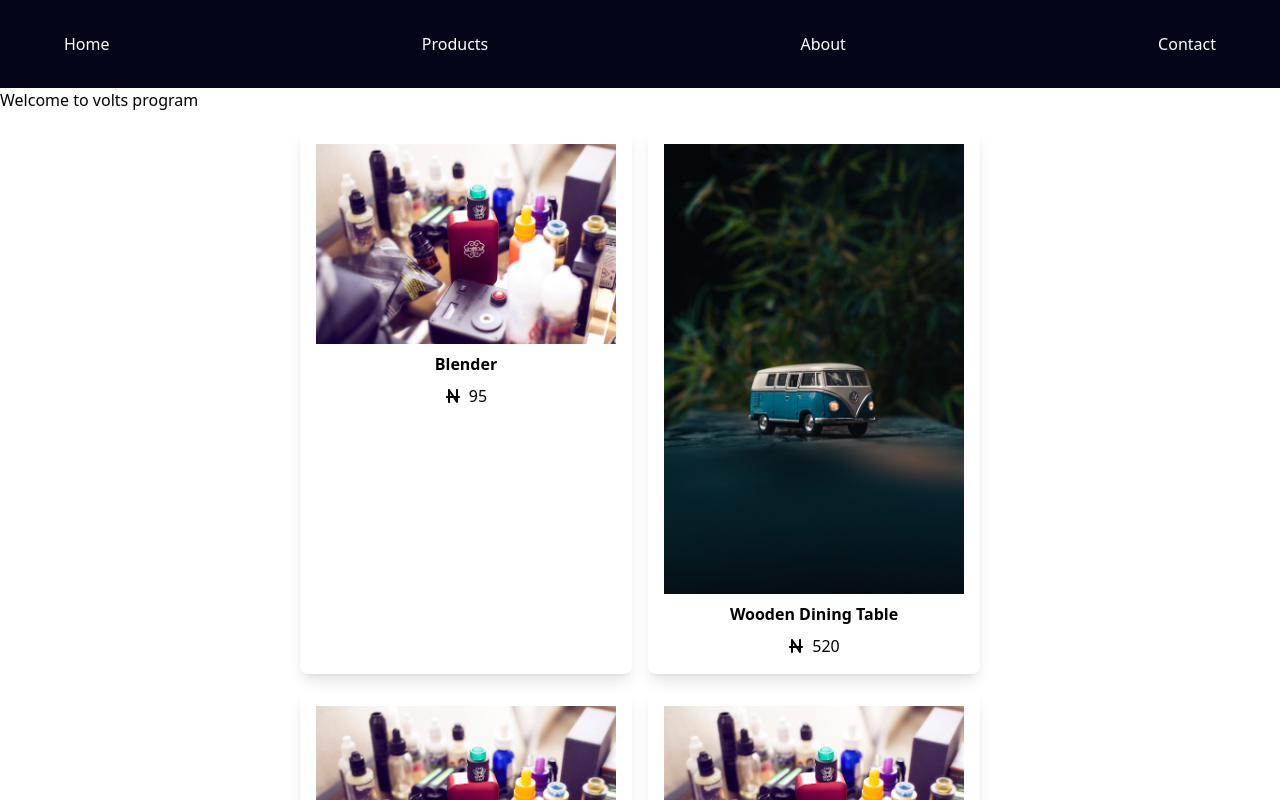
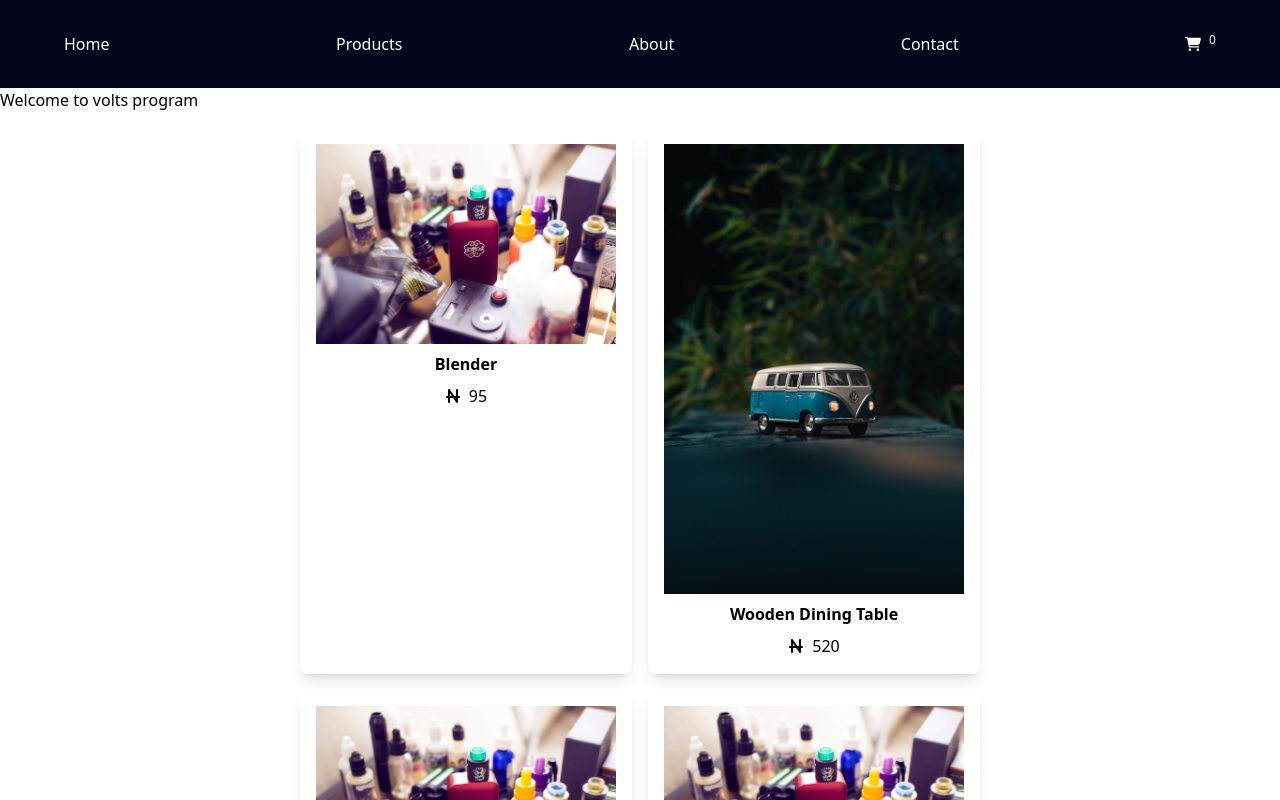
Before and after one commit to samuel12-dot/my-react, a Next.js app: page / in a window 1280 px wide. Shown: the top 800 px of the page. Built offline with nearby package versions, Linux system fonts and the light colour scheme.

Commit message:
feat: add cartLink and addCar

```diff
--- /dev/null
+++ b/src/app/components/AddCart.jsx
@@ -0,0 +1,18 @@
+'use client'
+
+import { useContext } from "react"
+import { SidebarContext } from "../providers"
+
+
+export default function AddCart() {
+
+    const { setAddCart } = useContext(SidebarContext)
+
+    function handleCartItem() {
+        setAddCart(prev => prev + 1)
+    }
+
+  return (
+    <button type="button" className='bg-blue-500 h-12 cursor-pointer text-white px-4 py-2 rounded-md hover:bg-blue-800' onClick={handleCartItem}>Add to Cart</button>
+  )
+}
--- /dev/null
+++ b/src/app/components/CartLink.jsx
@@ -0,0 +1,17 @@
+"use client"
+
+import { FaCartShopping } from "react-icons/fa6";
+import { useContext } from "react";
+import { SidebarContext } from "../providers";
+
+export default function CartLink() {
+  const { addCart } = useContext(SidebarContext)
+  return (
+    <li className="flex items-center gap-2 cursor-pointer">
+      <FaCartShopping />
+      <span>
+        <sup>{addCart}</sup>
+      </span>
+    </li>
+  )
+}
--- a/src/app/components/DesktopNavbar.jsx
+++ b/src/app/components/DesktopNavbar.jsx
@@ -1,13 +1,17 @@
 import { navbar } from "../data"
+import CartLink from "./CartLink"
 import NavbarLink from "./NavbarLink"
 
 export default function DesktopNavbar() {
 
-    const desktopNav = navbar.map((item, index) => (
-        <NavbarLink key={index} title={item.name} link={item.href} />
-    ))
+  const desktopNav = navbar.map((item, index) => (
+    <NavbarLink key={index} title={item.name} link={item.href} />
+  ))
 
   return (
-    <ul className="hidden md:flex justify-between text-white bg-slate-950 px-16 py-8 gap-5">{desktopNav}</ul>
+    <ul className="hidden md:flex justify-between text-white bg-slate-950 px-16 py-8 gap-5">
+      {desktopNav}
+      <CartLink />
+    </ul>
   )
 }
--- a/src/app/components/MobileNavbar.jsx
+++ b/src/app/components/MobileNavbar.jsx
@@ -3,6 +3,7 @@ import { navbar } from "../data"
 import { RxHamburgerMenu } from "react-icons/rx";
 import NavbarLink from './NavbarLink'
 import { useState } from "react";
+import CartLink from "./CartLink";
 
 export default function MobileNavbar() {
 
@@ -25,6 +26,7 @@ export default function MobileNavbar() {
             {showNav &&
                 <ul className="md:hidden flex flex-col text-white bg-slate-950 px-8 py-5 gap-4 h-screen" onClick={handleMobileNav}>
                     {mobileNavbar}
+                    <CartLink />
                 </ul>
             }
         </div>
--- a/src/app/layout.jsx
+++ b/src/app/layout.jsx
@@ -2,6 +2,7 @@ import { Geist, Geist_Mono } from "next/font/google";
 import "./globals.css";
 import Navbar from "./components/Navbar";
 import Footer from "./components/Footer";
+import { SidebarProviders } from "./providers";
 
 const geistSans = Geist({
   variable: "--font-geist-sans",
@@ -23,11 +24,13 @@ export default function RootLayout({ children }) {
   return (
     <html lang="en">
       <body>
-        <Navbar />
-        <div className="min-h-screen">
-          {children}
-        </div>
-        <Footer />
+        <SidebarProviders>
+          <Navbar />
+          <div className="min-h-screen">
+            {children}
+          </div>
+          <Footer />
+        </SidebarProviders>
       </body>
     </html>
   );
--- a/src/app/product/[slug]/page.jsx
+++ b/src/app/product/[slug]/page.jsx
@@ -3,6 +3,7 @@ import { products } from '@/app/data'
 import Image from 'next/image'
 import { DiAndroid } from "react-icons/di";
 import ProductCard from '@/app/components/ProductCard';
+import AddCart from '@/app/components/AddCart';
 
 
 export default async function ProductDetailsPage({ params }) {
@@ -17,7 +18,7 @@ export default async function ProductDetailsPage({ params }) {
     const relatedProducts = products.filter(product => (product.category === productInfo.category || product.dealer === productInfo.dealer) && product.name !== productInfo.name)
 
     return (
-        <div className='max-w-4xl mx-auto p-4 flex flex-wrap gap-4'>
+        <div className='w-4/5 mx-auto p-4 flex flex-wrap gap-4'>
             <section className='flex flex-col gap-y-5'>
                 <h1 className='bg-slate-950 text-white py-5 px-4 text-4xl'>{productInfo.name}</h1>
                 <p>{productInfo.productDetails}</p>
@@ -45,6 +46,7 @@ export default async function ProductDetailsPage({ params }) {
                 <Image src={`/${src > 5 ? 0 : src}.jpg`} alt={productInfo.image} height={300} width={300} />
                 <figcaption>{productInfo.name}</figcaption>
             </figure>
+            <AddCart />
 
             <section>
                 <h2>Related Products</h2>
--- /dev/null
+++ b/src/app/providers.jsx
@@ -0,0 +1,16 @@
+"use client"
+import { createContext, useState } from "react"
+
+const SidebarContext = createContext()
+
+const SidebarProviders = ({children}) => {
+
+    const [addCart, setAddCart] = useState(0)
+  return (
+    <SidebarContext.Provider value={{addCart, setAddCart}}>
+        {children}
+    </SidebarContext.Provider>
+  )
+}
+
+export { SidebarProviders, SidebarContext}
```
